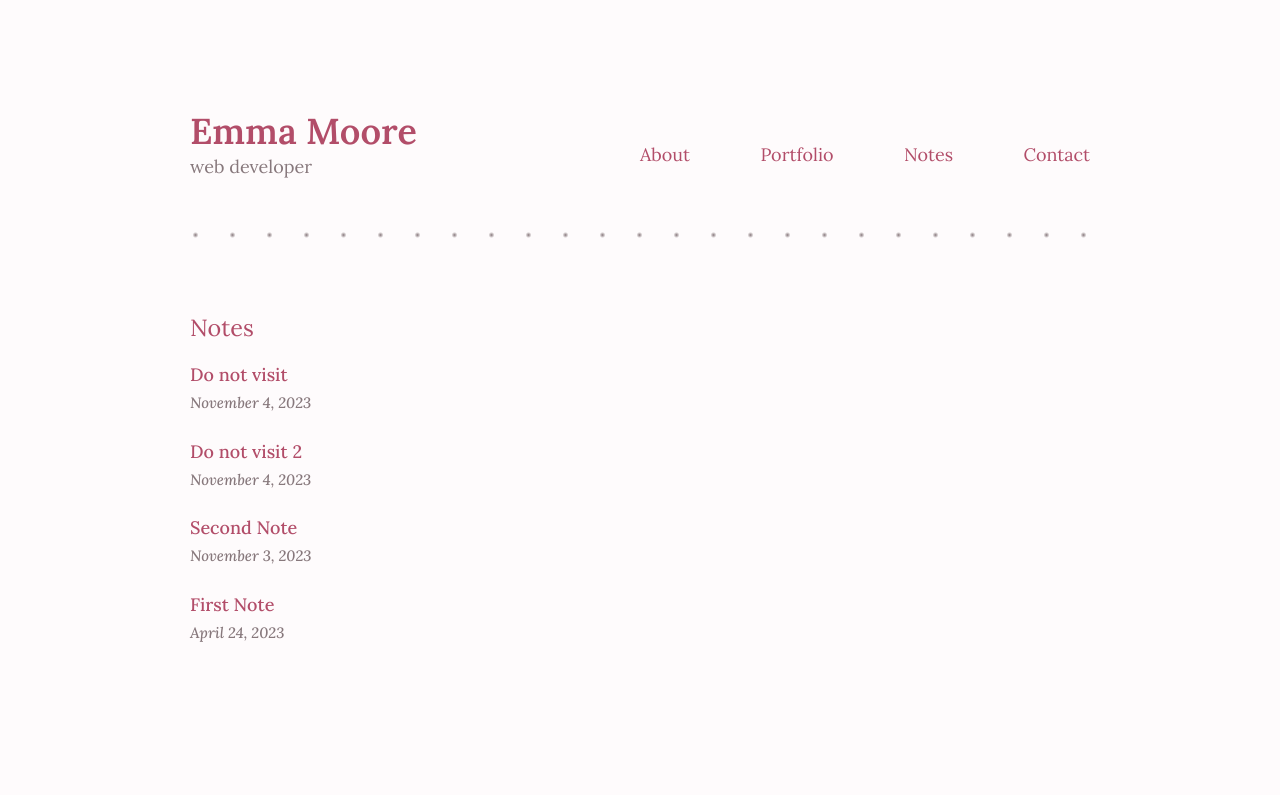
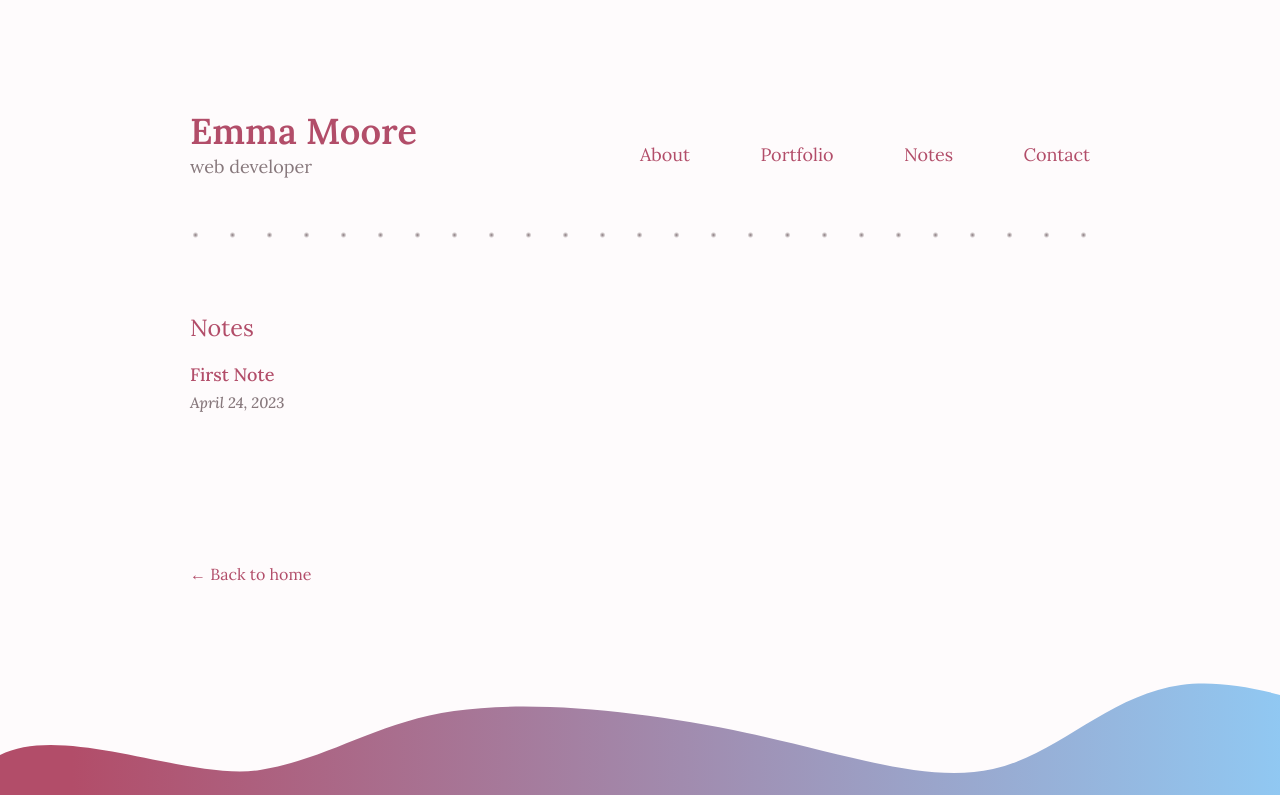
Before and after one commit to emoore29/My-Portfolio, a Next.js app: page /notes in a window 1280 px wide. Shown: the top 795 px of the page. Built offline with nearby package versions, Linux system fonts and the light colour scheme.

Commit message:
restyled contact page and removed test blog posts

```diff
--- a/posts/second-note.md
+++ /dev/null
@@ -1,6 +0,0 @@
----
-title: "Second Note"
-date: "2023-11-03"
----
-
-This it to test the notes section!
--- a/posts/third-note copy.md
+++ /dev/null
@@ -1,6 +0,0 @@
----
-title: "Do not visit 2"
-date: "2023-11-04"
----
-
-Do not visit this link. Should remain normal colour.
--- a/posts/third-note.md
+++ /dev/null
@@ -1,6 +0,0 @@
----
-title: "Do not visit"
-date: "2023-11-04"
----
-
-Do not visit this link. Should remain normal colour.
--- a/styles/Home.module.css
+++ b/styles/Home.module.css
@@ -109,14 +109,14 @@
   width: 100%;
   display: flex;
   flex-direction: column;
-  align-items: flex-start;
+  align-items: center;
 }
 
 .contactForm fieldset {
   display: flex;
   flex-direction: column;
   width: 100%;
-  max-width: 500px;
+  max-width: 660px;
 }
 
 .contactForm label {
@@ -139,7 +139,7 @@
 
 .contactSubmitBtn {
   width: 100%;
-  max-width: 500px;
+  max-width: 660px;
   background-color: var(--primary);
   color: var(--background);
   font-size: 14px;
```
